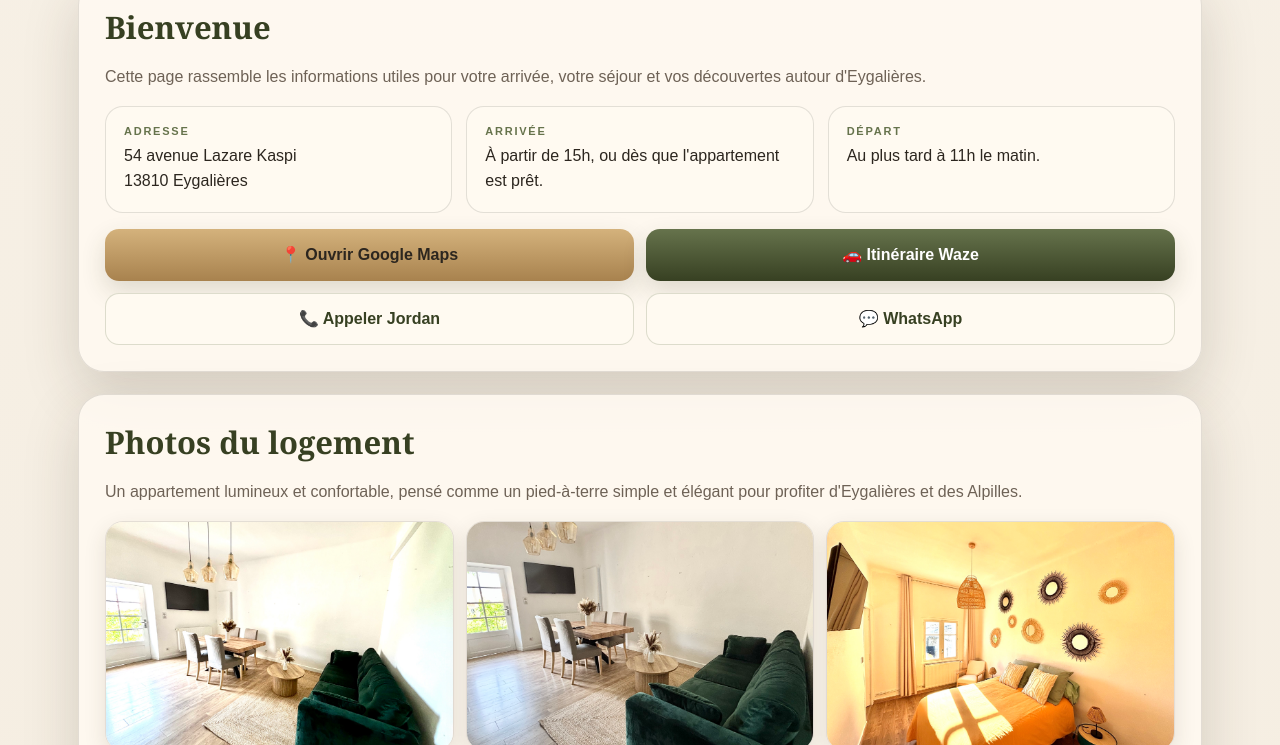
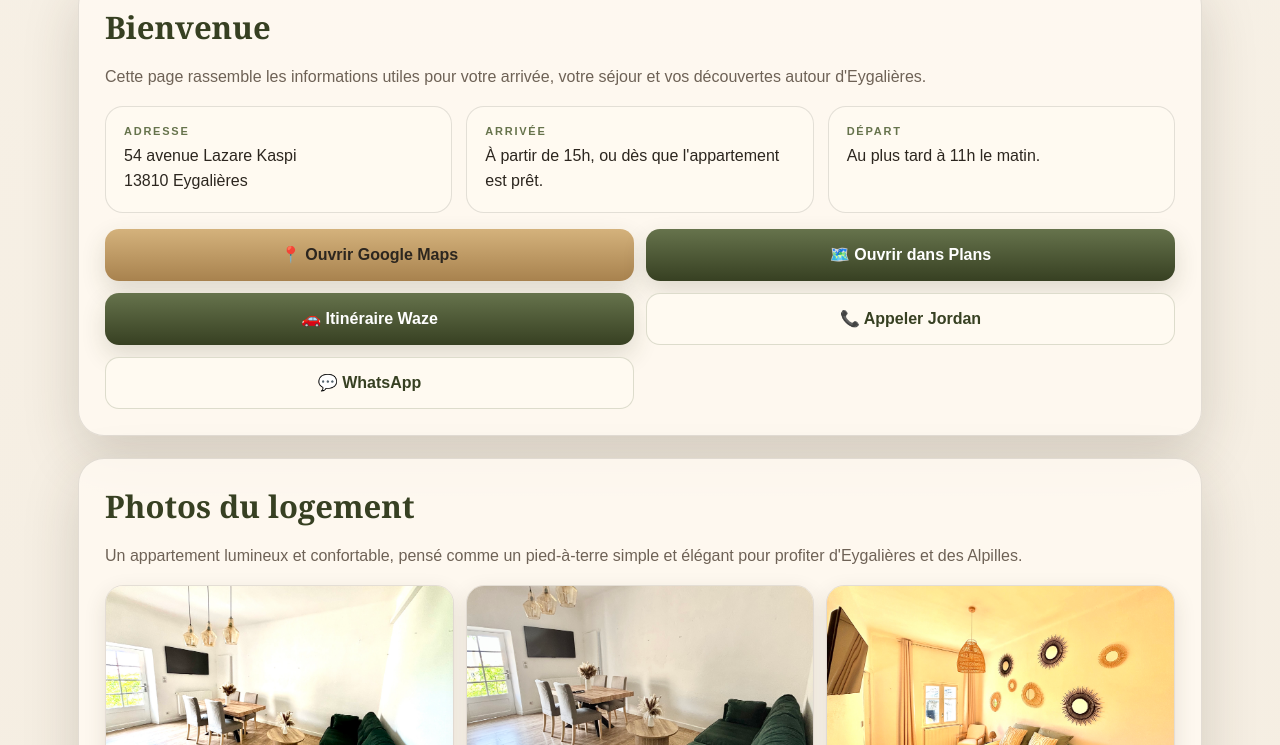
Before and after one commit to Jordan-notaire/echappee-eygalieres, a plain HTML site: page index.html in a window 1280 px wide. Shown: the part 695-1440 px from the top of the page. Drawn offline with Linux system fonts and the light colour scheme.

Commit message:
Add files via upload

```diff
--- a/index.html
+++ b/index.html
@@ -49,8 +49,9 @@
         <div class="box"><span class="label">Départ</span><div class="value">Au plus tard à 11h le matin.</div></div>
       </div>
       <div class="actions">
-        <a class="btn sand" href="https://www.google.com/maps/search/?api=1&query=54%20avenue%20Lazare%20Kaspi%2013810%20Eygali%C3%A8res" target="_blank" rel="noopener noreferrer">📍 Ouvrir Google Maps</a>
-        <a class="btn" href="https://waze.com/ul?q=54%20avenue%20Lazare%20Kaspi%2013810%20Eygali%C3%A8res" target="_blank" rel="noopener noreferrer">🚗 Itinéraire Waze</a>
+        <a class="btn sand" href="https://www.google.com/maps/search/?api=1&query=43.762018,4.949763" target="_blank" rel="noopener noreferrer">📍 Ouvrir Google Maps</a>
+          <a class="btn ghost" href="https://maps.apple.com/place?map=explore&address=54+Avenue+Lazare+Kaspi%2C+13810+Eygali%C3%A8res%2C+France&coordinate=43.762018%2C4.949763&name=54+Avenue+Lazare+Kaspi" target="_blank" rel="noopener noreferrer">🗺️ Ouvrir dans Plans</a>
+        <a class="btn" href="https://waze.com/ul?ll=43.762018,4.949763&navigate=yes" target="_blank" rel="noopener noreferrer">🚗 Itinéraire Waze</a>
         <a class="btn light" href="tel:0616145633">📞 Appeler Jordan</a>
         <a class="btn light" href="https://wa.me/33616145633" target="_blank" rel="noopener noreferrer">💬 WhatsApp</a>
       </div>
```
